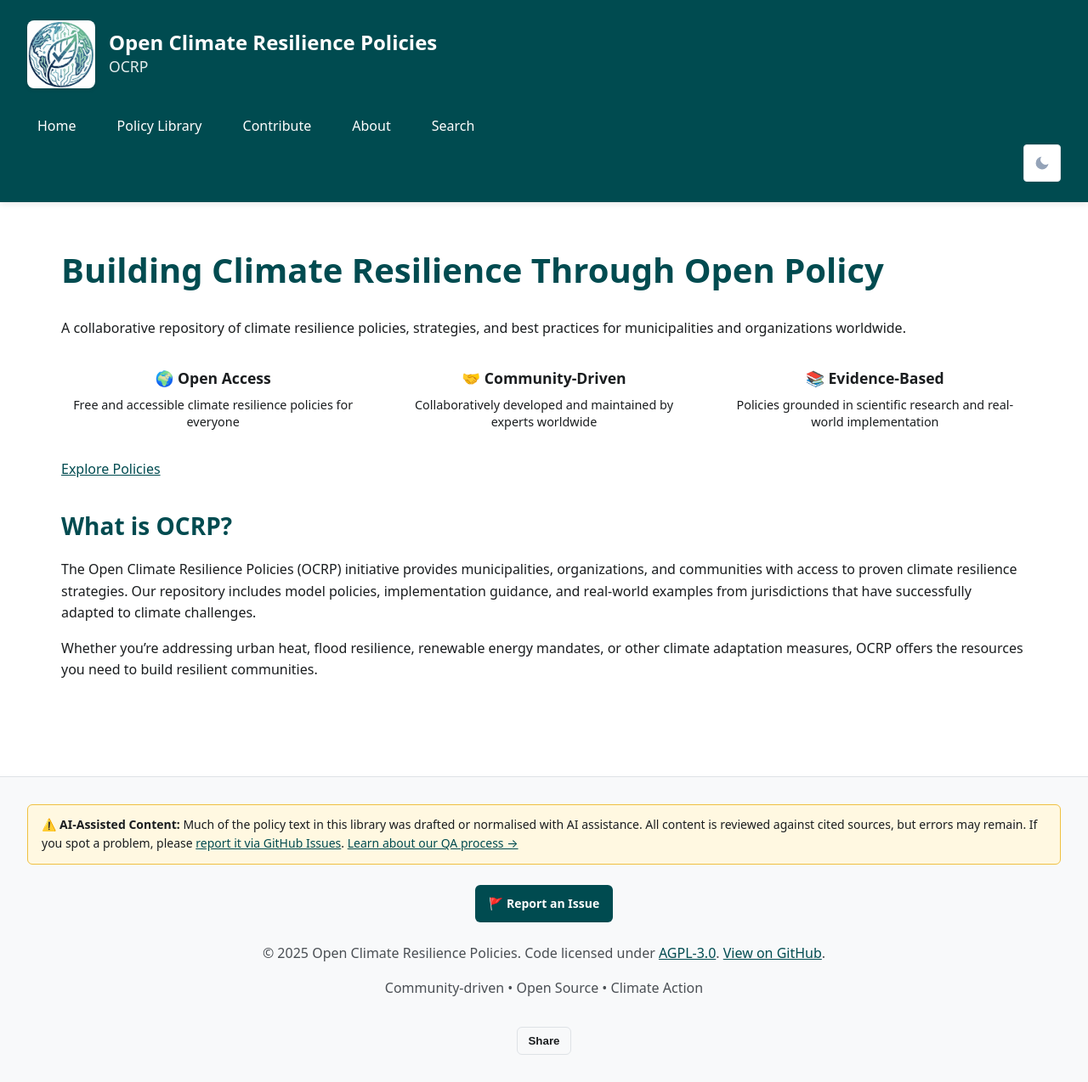
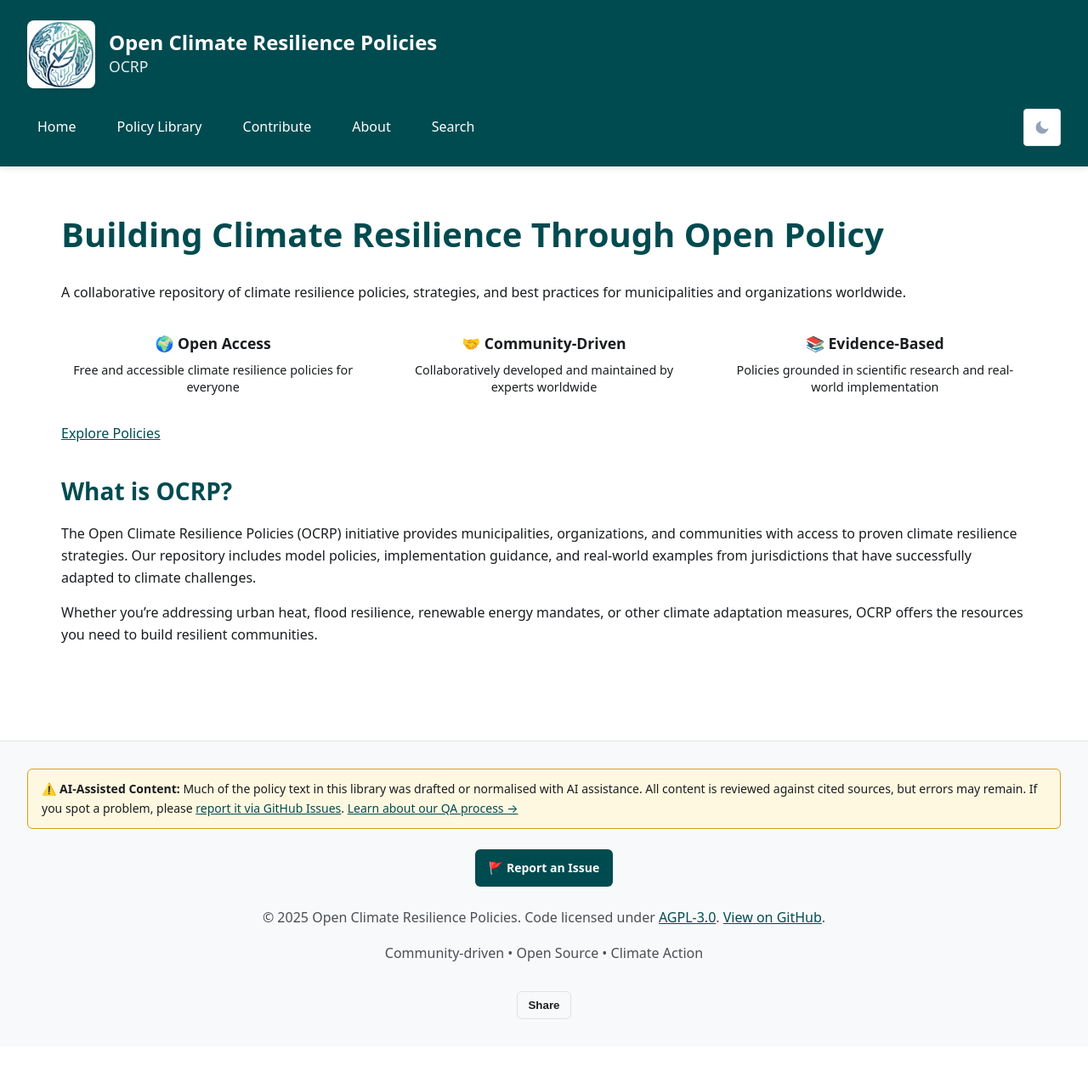
Before and after one commit to Open-Climate-Resilience-Policies/OCRP, a Jekyll site: the page built from index.md, in a window 1280 px wide. Shown: the whole page at 85% size. Built offline with Jekyll 4.4.1, drawn with Linux system fonts in a browser that asks for light colours; after the commit the page ends 1232 px from its top, so only the background shows below that.

Commit message:
fix: dark/light mode broken, AI disclosure contrast, and header layout
- CSS specificity bug: :root, [data-theme="light"] and [data-theme="dark"]
  shared specificity 0-1-0 with the prefers-color-scheme media query, so
  dark-OS users toggling to light mode saw no change (media query won the
  cascade). Changed to :root[data-theme="dark"] / :root[data-theme="light"]
  (specificity 0-2-0) so manual overrides always beat the media query.

- FOUC: added inline script in <head> to read localStorage and set
  data-theme before first paint, eliminating the flash for users whose
  saved preference differs from their OS setting.

- Header layout: wrapped <nav> and #theme-toggle in .header-nav-row
  (display:flex), so margin-left:auto on the toggle actually works and
  the button sits beside the nav links instead of falling below them.

- AI disclosure contrast: replaced hardcoded #fff8e1 / #f0c040 with
  --color-warning-bg / --color-warning-border CSS variables (defined
  for both light and dark themes in variables.css). In dark mode, text
  #e8e8e8 on dark amber #2a1f00 gives ~13.5:1 contrast ratio.

- Updated sun/moon icon display selectors to use :root[data-theme] to
  match the new variable specificity."

Agent-Logs-Url: https://github.com/Open-Climate-Resilience-Policies/OCRP/sessions/508b7702-9e0d-4adc-913d-2d2c733f98d5

Co-authored-by: mgifford <116832+mgifford@users.noreply.github.com>

```diff
--- a/_layouts/default.html
+++ b/_layouts/default.html
@@ -24,6 +24,8 @@
   <link rel="stylesheet" href="{{ '/assets/css/variables.css' | relative_url }}">
   <link rel="stylesheet" href="{{ '/assets/css/style.css' | relative_url }}">
   <link rel="manifest" href="{{ '/assets/manifest/site.webmanifest' | relative_url }}">
+  <!-- Apply saved theme before first paint to avoid FOUC -->
+  <script>(function(){var t=localStorage.getItem('theme');if(t)document.documentElement.setAttribute('data-theme',t);})();</script>
   <link rel="icon" type="image/png" sizes="32x32" href="{{ '/assets/img/favicon-32.png' | relative_url }}">
   <link rel="icon" type="image/png" sizes="16x16" href="{{ '/assets/img/favicon-16.png' | relative_url }}">
   <link rel="apple-touch-icon" sizes="180x180" href="{{ '/assets/img/apple-touch-icon.png' | relative_url }}">
@@ -40,6 +42,7 @@
         <div class="brand-acronym">OCRP</div>
       </div>
     </div>
+    <div class="header-nav-row">
       <nav aria-label="Main navigation">
         <ul>
           <li><a href="{{ '/' | relative_url }}">Home</a></li>
@@ -60,6 +63,7 @@
           <path fill="currentColor" d="M21 12.79A9 9 0 1111.21 3 7 7 0 0021 12.79z"/>
         </svg>
       </button>
+    </div>
     <div class="status-indicator" id="status-indicator" hidden aria-live="polite" aria-atomic="true">
       <span class="status-dot"></span>
       <span class="status-text">Offline</span>
--- a/assets/css/style.css
+++ b/assets/css/style.css
@@ -65,6 +65,12 @@ header .brand-name {
 header .brand-acronym {
   font-size: 1.1rem;
   opacity: 0.9;
+}
+
+.header-nav-row {
+  display: flex;
+  align-items: center;
+  gap: var(--spacing-sm);
 }
 
 header nav ul {
@@ -544,8 +550,8 @@ footer {
 
 /* AI disclosure banner */
 .ai-disclosure {
-  background: #fff8e1;
-  border: 1px solid #f0c040;
+  background: var(--color-warning-bg);
+  border: 1px solid var(--color-warning-border);
   border-radius: 6px;
   padding: 0.75rem 1rem;
   margin-bottom: var(--spacing-md);
@@ -900,7 +906,7 @@ footer {
   .moon-icon { display: none; }
 }
 
-[data-theme="dark"] .sun-icon { display: block; }
-[data-theme="dark"] .moon-icon { display: none; }
-[data-theme="light"] .sun-icon { display: none; }
-[data-theme="light"] .moon-icon { display: block; }
+:root[data-theme="dark"] .sun-icon { display: block; }
+:root[data-theme="dark"] .moon-icon { display: none; }
+:root[data-theme="light"] .sun-icon { display: none; }
+:root[data-theme="light"] .moon-icon { display: block; }
--- a/assets/css/variables.css
+++ b/assets/css/variables.css
@@ -1,5 +1,5 @@
-:root, [data-theme="light"] {
-  /* WCAG 2.2 AA compliant colors */
+:root {
+  /* WCAG 2.2 AA compliant colors — light theme defaults */
   --color-primary: #004b50;        /* Contrast ratio 11.59:1 with white */
   --color-primary-light: #006b70;  /* Contrast ratio 7.93:1 with white */
   --color-primary-dark: #002d30;
@@ -11,6 +11,8 @@
   --color-bg-light: #f8f9fa;
   --color-bg-secondary: #f8f9fa;
   --color-border: #dee2e6;
+  --color-warning-bg: #fff8e1;
+  --color-warning-border: #d4a017;
   --spacing-xs: 0.5rem;
   --spacing-sm: 1rem;
   --spacing-md: 1.5rem;
@@ -33,11 +35,15 @@
     --color-bg-light: #1e1e1e;
     --color-bg-secondary: #242424;
     --color-border: #333333;
+    --color-warning-bg: #2a1f00;
+    --color-warning-border: #b07800;
   }
 }
 
-/* Hard override */
-[data-theme="dark"] {
+/* Hard overrides — :root[data-theme] has specificity 0-2-0, which beats
+   :root alone (0-1-0) inside the media query above, so manual user
+   preferences correctly override the OS-level preference. */
+:root[data-theme="dark"] {
   --color-primary: #1bb7c1;
   --color-primary-light: #4cdadd;
   --color-primary-dark: #0f838a;
@@ -49,4 +55,22 @@
   --color-bg-light: #1e1e1e;
   --color-bg-secondary: #242424;
   --color-border: #333333;
+  --color-warning-bg: #2a1f00;
+  --color-warning-border: #b07800;
 }
+
+:root[data-theme="light"] {
+  --color-primary: #004b50;
+  --color-primary-light: #006b70;
+  --color-primary-dark: #002d30;
+  --color-accent: #1a7029;
+  --color-text: #1a1d1f;
+  --color-text-light: #4a4f54;
+  --color-text-muted: #6c757d;
+  --color-bg: #ffffff;
+  --color-bg-light: #f8f9fa;
+  --color-bg-secondary: #f8f9fa;
+  --color-border: #dee2e6;
+  --color-warning-bg: #fff8e1;
+  --color-warning-border: #d4a017;
+}
```
Lines whose indentation alone changed are shown as unchanged.
